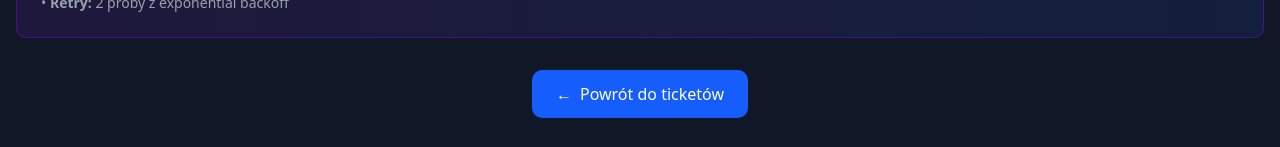
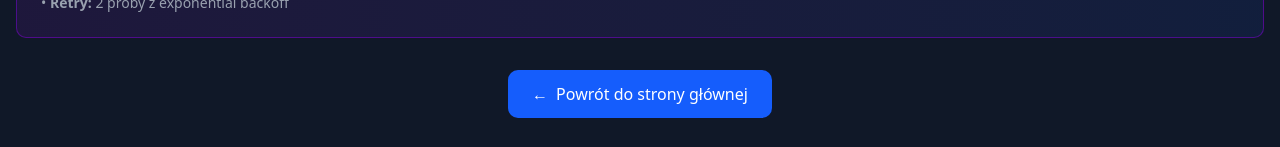
Before and after one commit to Midnajt/TickFlow, a Next.js app: page /ai-demo in a window 1280 px wide. Shown: the part 1390-1537 px from the top of the page. Built offline with nearby package versions, Linux system fonts and the light colour scheme; no server answers.

Commit message:
frontend changes

```diff
--- a/app/ai-demo/page.tsx
+++ b/app/ai-demo/page.tsx
@@ -129,11 +129,11 @@ export default function AiDemoPage() {
         {/* Back to App */}
         <div className="mt-8 text-center">
           <a
-            href="/tickets"
+            href="/"
             className="inline-flex items-center gap-2 px-6 py-3 bg-blue-600 hover:bg-blue-700 text-white font-medium rounded-lg transition-colors"
           >
             <span>←</span>
-            Powrót do ticketów
+            Powrót do strony głównej
           </a>
         </div>
       </div>
--- a/app/page.tsx
+++ b/app/page.tsx
@@ -57,6 +57,7 @@ export default async function Home() {
               Pomyślnie zalogowałeś się do systemu TickFlow
             </p>
           </div>
+          <div className="flex items-center gap-3">
             <a
               href="/tickets"
               className="px-6 py-3 bg-blue-600 hover:bg-blue-700 text-white font-medium rounded-lg transition-colors flex items-center gap-2"
@@ -71,6 +72,23 @@ export default async function Home() {
               </svg>
               {user.role === 'AGENT' ? 'Zarządzaj zgłoszeniami' : 'Moje zgłoszenia'}
             </a>
+            {user.email === 'admin@tickflow.com' && (
+              <a
+                href="/ai-demo"
+                className="px-6 py-3 bg-purple-600 hover:bg-purple-700 text-white font-medium rounded-lg transition-colors flex items-center gap-2"
+              >
+                <svg className="w-5 h-5" fill="none" stroke="currentColor" viewBox="0 0 24 24">
+                  <path
+                    strokeLinecap="round"
+                    strokeLinejoin="round"
+                    strokeWidth={2}
+                    d="M9.663 17h4.673M12 3v1m6.364 1.636l-.707.707M21 12h-1M4 12H3m3.343-5.657l-.707-.707m2.828 9.9a5 5 0 117.072 0l-.548.547A3.374 3.374 0 0014 18.469V19a2 2 0 11-4 0v-.531c0-.895-.356-1.754-.988-2.386l-.548-.547z"
+                  />
+                </svg>
+                AI Demo
+              </a>
+            )}
+          </div>
         </div>
 
         {/* Stats Cards */}
```
Also changed, not shown: 2 other files (tests, documents, lock files or other folders). Lines whose indentation alone changed are shown as unchanged.
